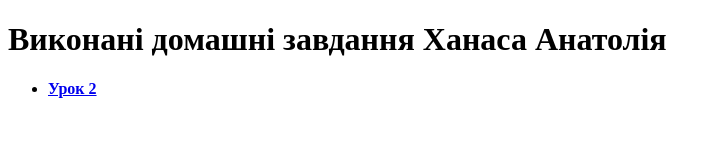
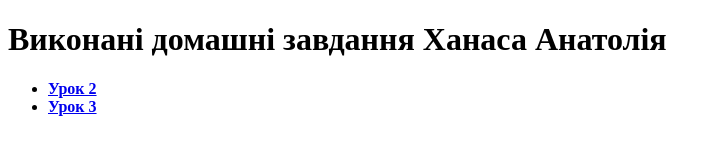
Before and after one commit to Tosha00/JS, a plain HTML site: page index.html in a window 1280 px wide. Shown: the whole page, without its empty margins (0-721 px from the left). Drawn offline with Linux system fonts and the light colour scheme.

Commit message:
Add files via upload

```diff
--- a/index.html
+++ b/index.html
@@ -13,6 +13,11 @@
 				<b>Урок 2</b>
 			</a>
 		</li>
+		<li>
+			<a href="./lesson_3/index.html">
+				<b>Урок 3</b>
+			</a>
+		</li>
 	</ul>
 </body>
 </html>
```
